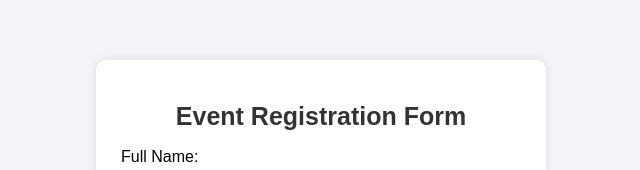
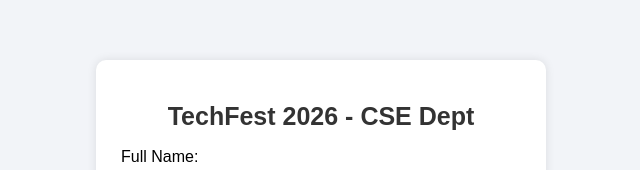
Before and after one commit to njayaram2007/21, a plain HTML site: page index.html in a window 1280 px wide. Shown: the top 170 px of the page, without its empty margins (319-959 px from the left). Drawn offline with Linux system fonts and the light colour scheme.

Commit message:
update event title in feature branch

```diff
--- a/index.html
+++ b/index.html
@@ -8,7 +8,7 @@
 </head>
 <body>
     <div class="container">
-        <h1>Event Registration Form</h1>
+        <h1>TechFest 2026 - CSE Dept</h1>
 
         <form id="registrationForm">
             <label for="name">Full Name:</label>
```
